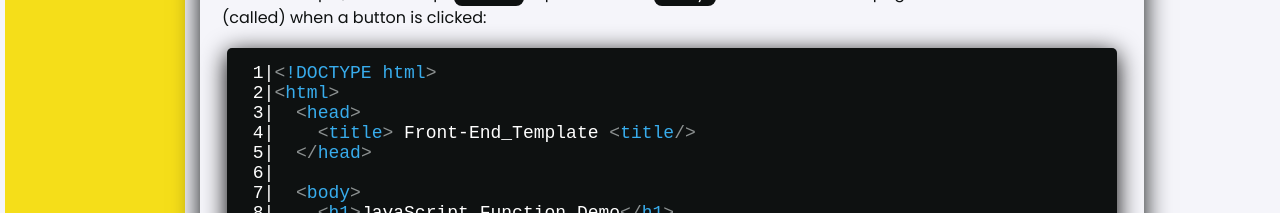
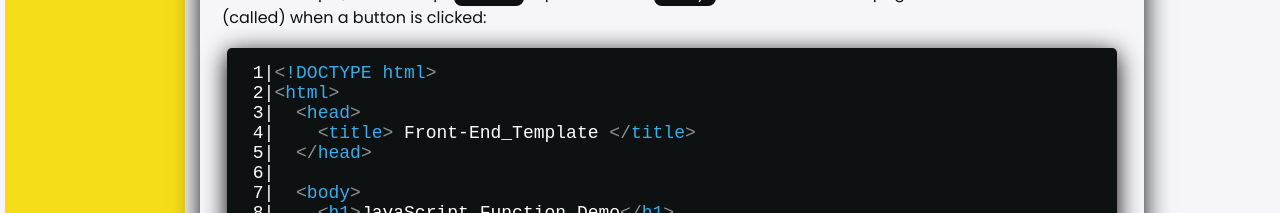
Before and after one commit to MateuszBryczek/Front-end_Template, a React (Create React App) app: page /JavaScript/JavaScriptBasics in a window 1280 px wide. Shown: the part 1180-1393 px from the top of the page. Built offline with nearby package versions, Linux system fonts and the light colour scheme.

Commit message:
typo fixed

```diff
--- a/src/features/JsPage/Pages/Page1.js
+++ b/src/features/JsPage/Pages/Page1.js
@@ -50,7 +50,7 @@ For example, a function can be called when an event occurs, like when the user c
  1|<!DOCTYPE html>
  2|<html>
  3|  <head>
- 4|    <title> Front-End_Template <title/>
+ 4|    <title> Front-End_Template </title>
  5|  </head>
  6|
  7|  <body>
```
